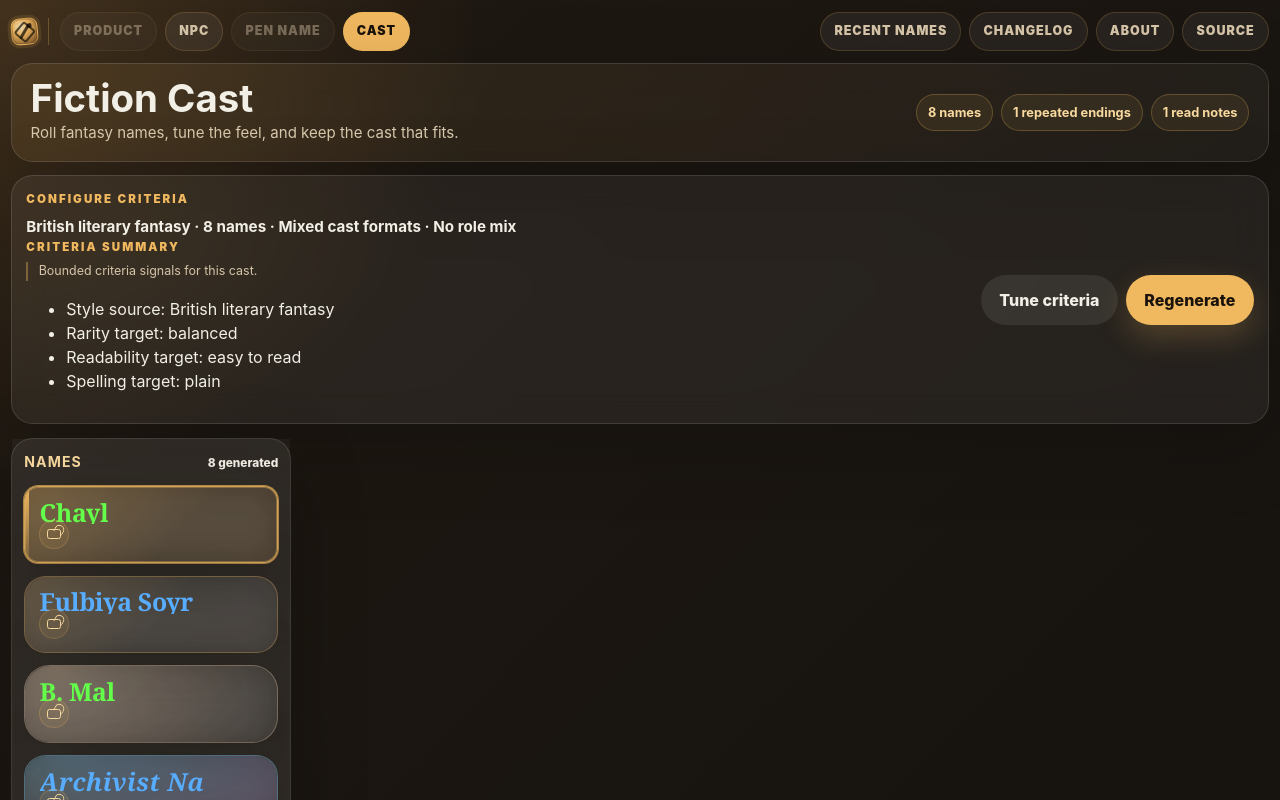
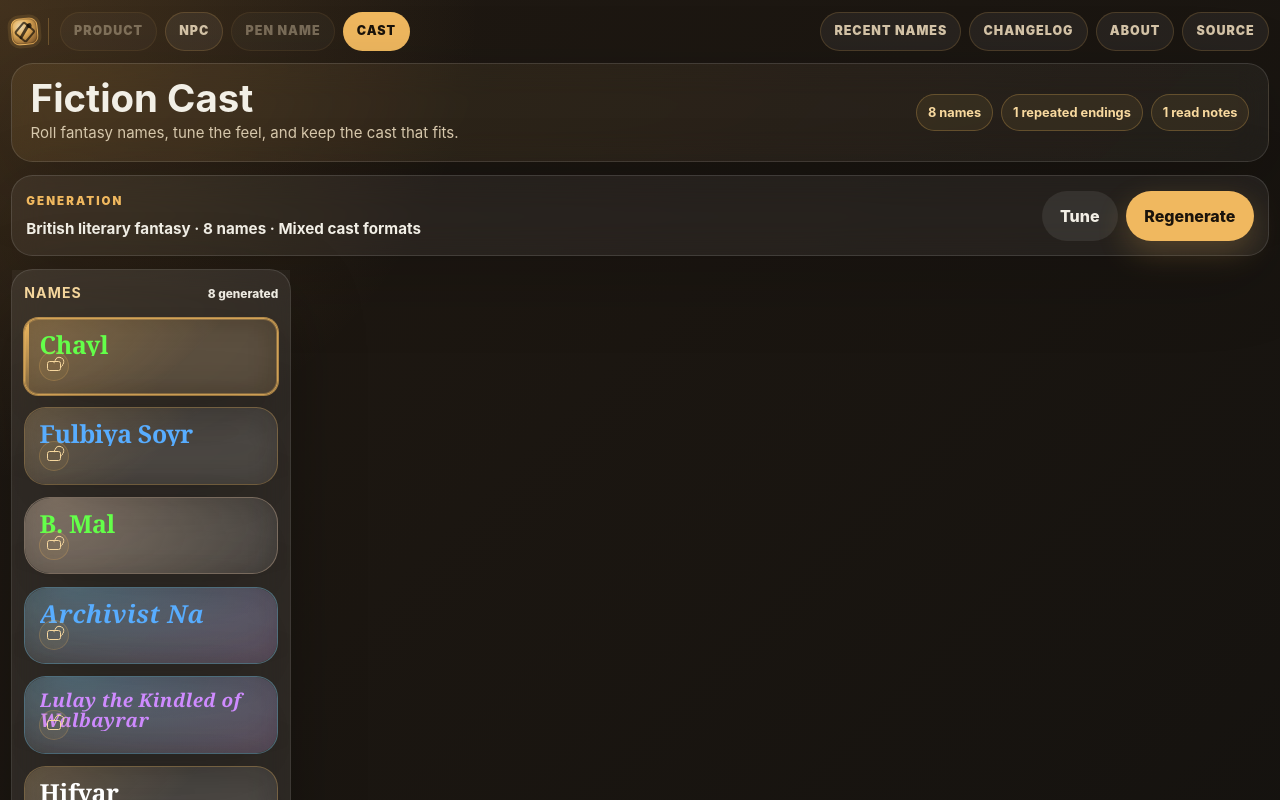
Before and after one commit to jaahay/name-forge, a React (Vite) app: page / in a window 1280 px wide. Shown: the top 800 px of the page. Built offline with nearby package versions, Linux system fonts and the light colour scheme.

Commit message:
quiet collapsed generation configuration

```diff
--- a/src/ui/ConfigureTray.tsx
+++ b/src/ui/ConfigureTray.tsx
@@ -50,10 +50,6 @@ function labelForFormat(value: NameFormatKind | undefined): string {
   return formatOptions.find((option) => option.value === (value ?? 'given-only'))?.label ?? 'Given name only';
 }
 
-function labelForRolePreset(value: CastRolePresetKind | undefined): string {
-  return castRolePresetOptions.find((option) => option.value === (value ?? 'none'))?.label ?? 'No role mix';
-}
-
 function tierLabel(value: number, low: string, middle: string, high: string): string {
   if (value < 0.38) return low;
   if (value > 0.62) return high;
@@ -90,7 +86,7 @@ export function ConfigureTray({
   const selectedRoleInfluence = roleInfluenceOptions.find((option) => option.value === (settings.roleInfluence ?? 'off'));
   const summarySettings = committedSettings ?? settings;
   const summaryStylePack = stylePacks.find((pack) => pack.id === summarySettings.stylePackId)?.label ?? summarySettings.stylePackId;
-  const summaryItems = [summaryStylePack, `${clampCastSize(summarySettings.castSize)} names`, labelForFormat(summarySettings.nameFormat), labelForRolePreset(summarySettings.rolePreset)];
+  const summaryItems = [summaryStylePack, `${clampCastSize(summarySettings.castSize)} names`, labelForFormat(summarySettings.nameFormat)];
   const criteriaItems = criteriaSummaryItems(summarySettings, summaryStylePack);
   const hasLockedNames = lockedCount > 0;
   const castSizeLabel = `${mode.shortLabel} size`;
@@ -109,8 +105,9 @@ export function ConfigureTray({
     <form className={`controls configure-tray panel ${isOpen ? 'expanded' : 'collapsed'}`} onSubmit={onGenerate}>
       <div className="configure-summary" aria-label="Current generation settings">
         <div className="configure-summary-copy">
-          <p className="eyebrow">Configure criteria</p>
+          <p className="eyebrow">{isOpen ? 'Configure criteria' : 'Generation'}</p>
           <strong>{summaryItems.join(' · ')}</strong>
+          {isOpen ? (
             <div aria-label="Criteria summary">
               <p className="eyebrow">Criteria summary</p>
               <p className="section-note">Bounded criteria signals for this cast.</p>
@@ -118,9 +115,10 @@ export function ConfigureTray({
                 {criteriaItems.map((item) => <li key={item}>{item}</li>)}
               </ul>
             </div>
+          ) : null}
         </div>
         <div className="configure-summary-actions" aria-label="Configure actions">
-          <button type="button" className="secondary" onClick={onToggleOpen}>{isOpen ? 'Hide settings' : 'Tune criteria'}</button>
+          <button type="button" className="secondary" onClick={onToggleOpen}>{isOpen ? 'Hide settings' : 'Tune'}</button>
           <button type="submit">Regenerate</button>
         </div>
       </div>
```
Lines whose indentation alone changed are shown as unchanged.
